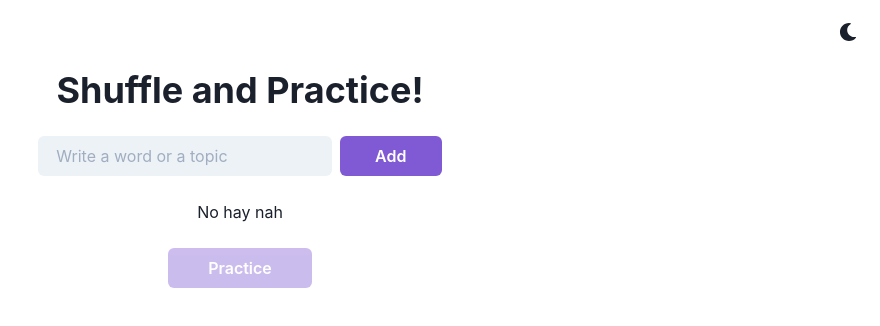
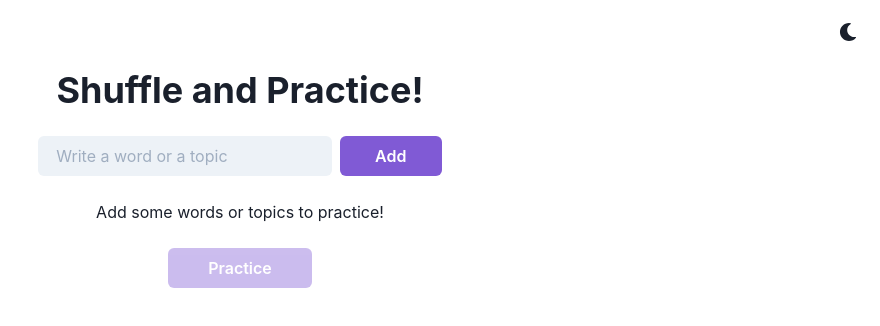
Before and after one commit to romanrguez192/shuffle-and-practice, a React (Create React App) app: page / in a window 1280 px wide. Both pictures are taken after a click on the button "Start". Shown: the top 326 px of the page, without its empty margins (400-1280 px from the left). Built offline with nearby package versions, Linux system fonts and the light colour scheme.

Commit message:
Eliminar palabras
Hace faltar crear los id. También puse el Toast

```diff
--- a/src/App.tsx
+++ b/src/App.tsx
@@ -35,13 +35,19 @@ export const App = () => {
     setWords([...words, newWord]);
   };
 
+  const deleteWord = (id: string) => {
+    const newWords = words.filter((word) => word.id !== id);
+
+    setWords(newWords);
+  };
+
   return (
     <Box>
       <ColorModeSwitcher />
       <Fade in={started} unmountOnExit>
         <VStack p="6" spacing="6">
           <WordsInput addWord={addWord} />
-          <WordsList words={words} />
+          <WordsList words={words} deleteWord={deleteWord} />
           <Button
             isDisabled={!words.length}
             variant="solid"
--- a/src/components/WordsInput.tsx
+++ b/src/components/WordsInput.tsx
@@ -13,6 +13,7 @@ import {
   HStack,
   FormControl,
   Input,
+  useToast,
 } from "@chakra-ui/react";
 
 interface Props {
@@ -21,11 +22,18 @@ interface Props {
 
 const WordsInput = ({ addWord }: Props) => {
   const [word, setWord] = useState("");
+  const toast = useToast();
 
   const handleSubmit = (e: FormEvent<HTMLFormElement>) => {
     e.preventDefault();
 
     if (word.trim() === "") {
+      toast({
+        title: "Please write a word or a topic",
+        status: "error",
+        duration: 3000,
+        isClosable: true,
+      });
       return;
     }
 
--- a/src/components/WordsList.tsx
+++ b/src/components/WordsList.tsx
@@ -21,14 +21,16 @@ import { Word } from "../App";
 
 interface Props {
   words: Word[];
+  deleteWord: (id: string) => void;
 }
 
-const WordsList = ({ words }: Props) => {
-
+const WordsList = ({ words, deleteWord }: Props) => {
   if (!words.length) {
-    return (<Box>
-      <Text>No hay nah</Text>
-    </Box>)
+    return (
+      <Box>
+        <Text>Add some words or topics to practice!</Text>
+      </Box>
+    );
   }
 
   return (
@@ -46,7 +48,11 @@ const WordsList = ({ words }: Props) => {
         <HStack key={word.id}>
           <Text>{word.content}</Text>
           <Spacer />
-          <IconButton icon={<FaTrash />} aria-label="Delete" />
+          <IconButton
+            icon={<FaTrash />}
+            aria-label="Delete"
+            onClick={() => deleteWord(word.id)}
+          />
         </HStack>
       ))}
     </VStack>
```
